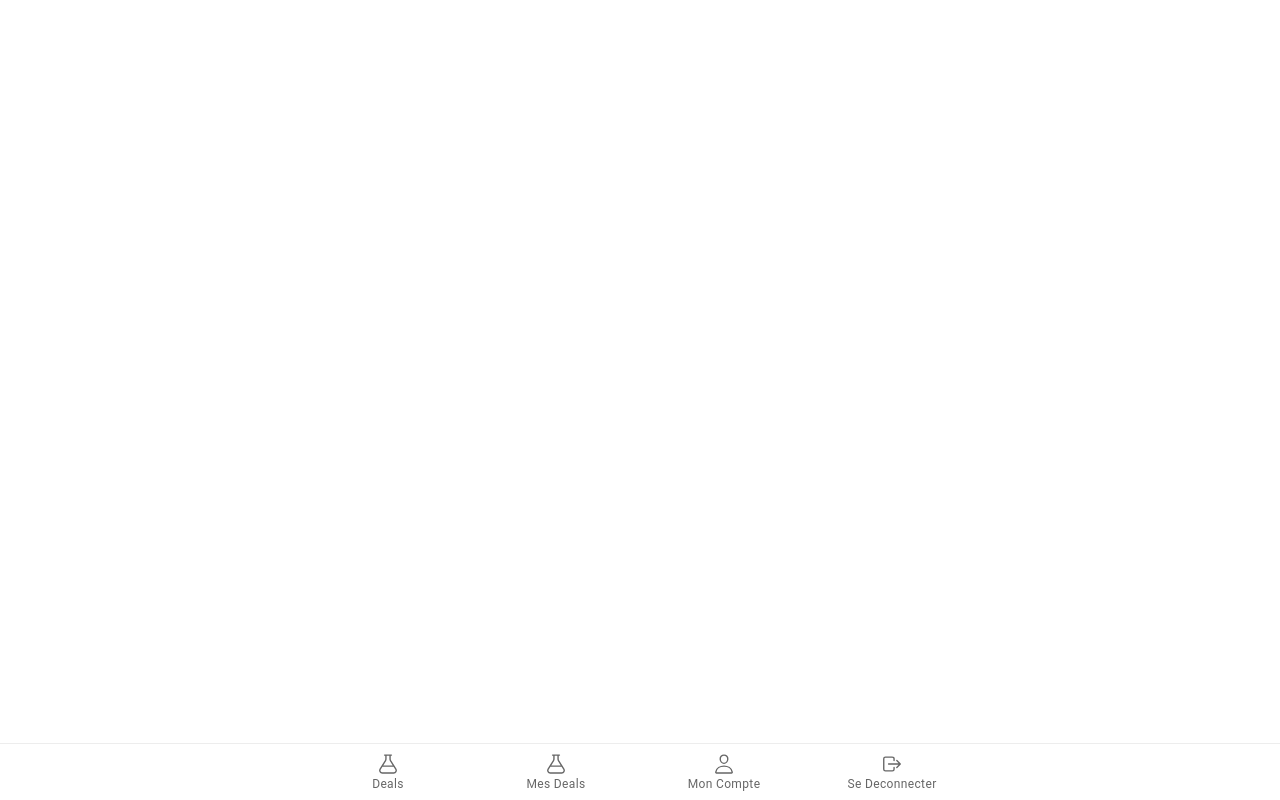
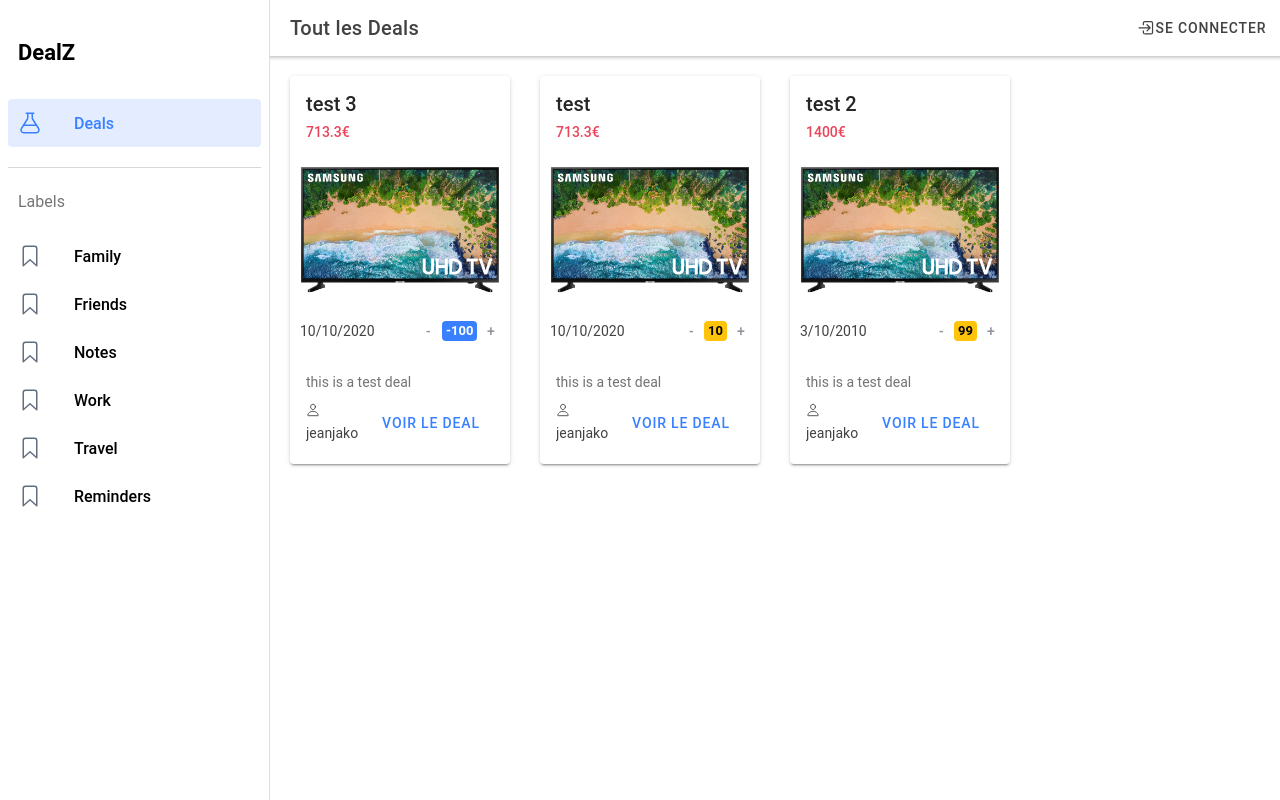
Before and after one commit to takethispie/dealz-client, a React (Create React App) app: page /deals in a window 1280 px wide. Built offline with nearby package versions, Linux system fonts and the light colour scheme.

Commit message:
change from tabs to menu add logout auth action

```diff
--- a/src/App.tsx
+++ b/src/App.tsx
@@ -1,5 +1,5 @@
-import React from 'react';
-import { Redirect, Route } from 'react-router-dom';
+import React, { useState } from "react";
+import { Redirect, Route } from "react-router-dom";
 import {
   IonApp,
   IonIcon,
@@ -7,37 +7,38 @@ import {
   IonRouterOutlet,
   IonTabBar,
   IonTabButton,
-  IonTabs
-} from '@ionic/react';
-import { IonReactRouter } from '@ionic/react-router';
-import { flaskOutline, personOutline, logOutOutline } from 'ionicons/icons';
+  IonTabs,
+  IonSplitPane
+} from "@ionic/react";
+import { IonReactRouter } from "@ionic/react-router";
+import { flaskOutline, personOutline, logOutOutline, logOut } from "ionicons/icons";
 
 /* Core CSS required for Ionic components to work properly */
-import '@ionic/react/css/core.css';
+import "@ionic/react/css/core.css";
 
 /* Basic CSS for apps built with Ionic */
-import '@ionic/react/css/normalize.css';
-import '@ionic/react/css/structure.css';
-import '@ionic/react/css/typography.css';
+import "@ionic/react/css/normalize.css";
+import "@ionic/react/css/structure.css";
+import "@ionic/react/css/typography.css";
 
 /* Optional CSS utils that can be commented out */
-import '@ionic/react/css/padding.css';
-import '@ionic/react/css/float-elements.css';
-import '@ionic/react/css/text-alignment.css';
-import '@ionic/react/css/text-transformation.css';
-import '@ionic/react/css/flex-utils.css';
-import '@ionic/react/css/display.css';
+import "@ionic/react/css/padding.css";
+import "@ionic/react/css/float-elements.css";
+import "@ionic/react/css/text-alignment.css";
+import "@ionic/react/css/text-transformation.css";
+import "@ionic/react/css/flex-utils.css";
+import "@ionic/react/css/display.css";
 
 /* Theme variables */
-import './theme/variables.css';
-import Deals from './pages/Deals';
-import MyDeals from './pages/MyDeals';
-import Account from './pages/Account';
-import Login from 'pages/Login';
-import { RootState } from 'stores/root.reducer';
-import { connect } from 'react-redux';
-import { ConnectedProps } from 'react-redux';
-import { ThunkLogin } from 'stores/authReducer/auth.thunk';
+import "./theme/variables.css";
+import Deals from "./pages/Deals";
+import MyDeals from "./pages/MyDeals";
+import Account from "./pages/Account";
+import { RootState } from "stores/root.reducer";
+import { connect } from "react-redux";
+import { ConnectedProps } from "react-redux";
+import Menu from "components/Menu";
+import { ThunkLogout } from "stores/authReducer/auth.thunk";
 
 const mapState = (state: RootState) => ({
   currentUser: state.authReducer.ConnectedUser,
@@ -45,7 +46,7 @@ const mapState = (state: RootState) => ({
 });
 
 const mapDispatch = {
-  login: ThunkLogin
+  logout: ThunkLogout
 };
 
 const connector = connect(mapState, mapDispatch);
@@ -54,44 +55,54 @@ type PropsFromRedux = ConnectedProps<typeof connector>;
 
 type Props = PropsFromRedux;
 
-const App: React.FC<Props>= ({ currentUser, showAuthModal, login }) => (
+const App: React.FC<Props> = ({ currentUser, logout }) => {
+  const [selectedPage, setSelectedPage] = useState("");
+
+  return (
     <IonApp>
       <IonReactRouter>
-      <IonTabs>
-        <IonRouterOutlet>
-          {/* {
-            currentUser === undefined ? (
-              <Route path="*" component={Login}></Route>
-            ) : (<></>)
-          } */}
-          <Route path="/tab1" component={Deals} exact={true} />
-          <Route path="/tab2" component={MyDeals} exact={true} />
-          <Route path="/tab3" component={Account} />
-          <Route path="/" render={() => {
-            return <Redirect to="/tab1" />
-          }} exact={true} />
+        <IonSplitPane contentId="main">
+          <Menu selectedPage={selectedPage} />
+          <IonRouterOutlet id="main">
+            <Route
+              path="/deals"
+              render={props => {
+                setSelectedPage("deals");
+                return <Deals/>;
+              }}
+              exact={true}
+            />
+            <Route
+              path="/disconnect"
+              render={props => {
+                setSelectedPage("deals");
+                logout();
+                return <Deals/>;
+              }}
+              exact={true}
+            />
+            {currentUser != undefined? (
+              <Route
+                path="/mydeals"
+                render={props => {
+                  setSelectedPage('mydeals');
+                  return <MyDeals/>;
+                }}
+                exact={true}
+              />
+            ) : (
+              <></>
+            )}
+            <Route
+              path="/"
+              render={() => <Redirect to="/deals" />}
+              exact={true}
+            />
           </IonRouterOutlet>
-        <IonTabBar slot="bottom">
-          <IonTabButton tab="tab1" href="/tab1">
-            <IonIcon icon={flaskOutline} />
-            <IonLabel>Deals</IonLabel>
-          </IonTabButton>
-          <IonTabButton tab="tab2" href="/tab2">
-            <IonIcon icon={flaskOutline} />
-            <IonLabel>Mes Deals</IonLabel>
-          </IonTabButton>
-          <IonTabButton tab="tab3" href="/tab3">
-            <IonIcon icon={personOutline} />
-            <IonLabel>Mon Compte</IonLabel>
-          </IonTabButton>
-          <IonTabButton tab="tab4" onClick={() => {console.log("disconnect")}}>
-            <IonIcon icon={logOutOutline} />
-            <IonLabel>Se Deconnecter</IonLabel>
-          </IonTabButton>
-        </IonTabBar>
-      </IonTabs>
+        </IonSplitPane>
       </IonReactRouter>
     </IonApp>
   );
+};
 
 export default connector(App);
--- /dev/null
+++ b/src/components/Menu.css
@@ -0,0 +1,109 @@
+ion-menu ion-content {
+  --background: var(--ion-item-background, var(--ion-background-color, #fff));
+}
+
+ion-menu.md ion-content {
+  --padding-start: 8px;
+  --padding-end: 8px;
+  --padding-top: 20px;
+  --padding-bottom: 20px;
+}
+
+ion-menu.md ion-list {
+  padding: 20px 0;
+}
+
+ion-menu.md ion-note {
+  margin-bottom: 30px;
+}
+
+ion-menu.md ion-list-header, ion-menu.md ion-note {
+  padding-left: 10px;
+}
+
+ion-menu.md ion-list#inbox-list {
+  border-bottom: 1px solid var(--ion-color-light-shade);
+}
+
+ion-menu.md ion-list#inbox-list ion-list-header {
+  font-size: 22px;
+  font-weight: 600;
+  min-height: 20px;
+}
+
+ion-menu.md ion-list#labels-list ion-list-header {
+  font-size: 16px;
+  margin-bottom: 18px;
+  color: #757575;
+  min-height: 26px;
+}
+
+ion-menu.md ion-item {
+  --padding-start: 10px;
+  --padding-end: 10px;
+  border-radius: 4px;
+}
+
+ion-menu.md ion-item.selected {
+  --background: rgba(var(--ion-color-primary-rgb), 0.14);
+}
+
+ion-menu.md ion-item.selected ion-icon {
+  color: var(--ion-color-primary);
+}
+
+ion-menu.md ion-item ion-icon {
+  color: #616e7e;
+}
+
+ion-menu.md ion-item ion-label {
+  font-weight: 500;
+}
+
+ion-menu.ios ion-content {
+  --padding-start: 16px;
+  --padding-end: 16px;
+  --padding-top: 20px;
+  --padding-bottom: 20px;
+}
+
+ion-menu.ios ion-list {
+  padding: 20px 0 0 0;
+}
+
+ion-menu.ios ion-note {
+  line-height: 24px;
+  margin-bottom: 20px;
+}
+
+ion-menu.ios ion-item {
+  --padding-start: 0;
+  --min-height: 50px;
+}
+
+ion-menu.ios ion-item ion-icon {
+  font-size: 24px;
+  color: #73849a;
+}
+
+ion-menu.ios ion-item .selected ion-icon {
+  color: var(--ion-color-primary);
+}
+
+ion-menu.ios ion-list#labels-list ion-list-header {
+  margin-bottom: 8px;
+}
+
+ion-menu.ios ion-list-header, ion-menu.ios ion-note {
+  padding-left: 2px;
+}
+
+ion-note {
+  display: inline-block;
+  font-size: 16px;
+  color: var(--ion-color-medium-shade);
+}
+
+ion-item.selected {
+  --color: var(--ion-color-primary);
+}
--- /dev/null
+++ b/src/components/Menu.tsx
@@ -0,0 +1,144 @@
+import {
+  IonContent,
+  IonIcon,
+  IonItem,
+  IonLabel,
+  IonList,
+  IonListHeader,
+  IonMenu,
+  IonMenuToggle,
+  IonNote
+} from "@ionic/react";
+import React from "react";
+import { RouteComponentProps, withRouter } from "react-router-dom";
+import {
+  bookmarkOutline,
+  logOutOutline,
+  personOutline,
+  flaskOutline
+} from "ionicons/icons";
+import "./Menu.css";
+import { RootState } from "stores/root.reducer";
+import { connect } from "react-redux";
+import { ConnectedProps } from "react-redux";
+
+interface MenuProps extends RouteComponentProps {
+  selectedPage: string;
+}
+
+const labels = ["Family", "Friends", "Notes", "Work", "Travel", "Reminders"];
+
+const mapState = (state: RootState) => ({
+  currentUser: state.authReducer.ConnectedUser,
+  showAuthModal: state.authReducer.IsOpen
+});
+
+const mapDispatch = {};
+
+const connector = connect(mapState, mapDispatch);
+
+type PropsFromRedux = ConnectedProps<typeof connector>;
+
+type Props = PropsFromRedux & MenuProps;
+
+const Menu: React.FunctionComponent<Props> = ({
+  selectedPage,
+  currentUser,
+  showAuthModal
+}) => {
+  return (
+    <IonMenu contentId="main" type="overlay">
+      <IonContent>
+        <IonList id="inbox-list">
+          <IonListHeader>DealZ</IonListHeader>
+          <IonNote></IonNote>
+          {currentUser != undefined ? (
+            <>
+              <IonMenuToggle key={"deals"} autoHide={false}>
+                <IonItem
+                  className={selectedPage === "deals" ? "selected" : ""}
+                  routerLink={"/deals"}
+                  routerDirection="none"
+                  lines="none"
+                  detail={false}
+                >
+                  <IonIcon slot="start" icon={flaskOutline} />
+                  <IonLabel>{"Deals"}</IonLabel>
+                </IonItem>
+              </IonMenuToggle>
+              <IonMenuToggle key={"mydeals"} autoHide={false}>
+                <IonItem
+                  className={selectedPage === "mydeals" ? "selected" : ""}
+                  routerLink={"/mydeals"}
+                  routerDirection="none"
+                  lines="none"
+                  detail={false}
+                >
+                  <IonIcon slot="start" icon={flaskOutline} />
+                  <IonLabel>{"Mes deals"}</IonLabel>
+                </IonItem>
+              </IonMenuToggle>
+              <IonMenuToggle key={"account"} autoHide={false}>
+                <IonItem
+                  className={selectedPage === "account" ? "selected" : ""}
+                  routerLink={"/account"}
+                  routerDirection="none"
+                  lines="none"
+                  detail={false}
+                >
+                  <IonIcon slot="start" icon={personOutline} />
+                  <IonLabel>{"Mon Compte"}</IonLabel>
+                </IonItem>
+              </IonMenuToggle>
+            </>
+          ) : (
+            <>
+              <IonMenuToggle key={"deals"} autoHide={false}>
+                <IonItem
+                  className={selectedPage === "deals" ? "selected" : ""}
+                  routerLink={"/deals"}
+                  routerDirection="none"
+                  lines="none"
+                  detail={false}
+                >
+                  <IonIcon slot="start" icon={flaskOutline} />
+                  <IonLabel>{"Deals"}</IonLabel>
+                </IonItem>
+              </IonMenuToggle>
+            </>
+          )}
+        </IonList>
+
+        <IonList id="labels-list">
+          <IonListHeader>Labels</IonListHeader>
+          {labels.map((label, index) => (
+            <IonItem lines="none" key={index}>
+              <IonIcon slot="start" icon={bookmarkOutline} />
+              <IonLabel>{label}</IonLabel>
+            </IonItem>
+          ))}
+        </IonList>
+
+        <IonList>
+          {
+            currentUser != undefined ? (
+              <IonMenuToggle key={"disconnect"} autoHide={false}>
+                <IonItem
+                  routerLink={"/disconnect"}
+                  routerDirection="none"
+                  lines="none"
+                  detail={false}
+                >
+                  <IonIcon slot="start" icon={logOutOutline} />
+                  <IonLabel>{"Se Deconnecter"}</IonLabel>
+                </IonItem>
+              </IonMenuToggle>
+            ) : (<></>)
+          }
+        </IonList>
+      </IonContent>
+    </IonMenu>
+  );
+};
+
+export default withRouter(connector(Menu));
--- a/src/stores/authReducer/auth.thunk.ts
+++ b/src/stores/authReducer/auth.thunk.ts
@@ -2,7 +2,7 @@ import { AuthState } from "./auth.state";
 import { Credentials } from "models/Credentials";
 import { ThunkAction } from "redux-thunk";
 import { Action } from "redux";
-import { LoginAction, LoginSuccessAction, LoginErrorAction, OpenAuth, CloseAuth } from "./auth.actions";
+import { LoginAction, LoginSuccessAction, LoginErrorAction, OpenAuth, CloseAuth, LogoutAction } from "./auth.actions";
 import { Login } from "services/Auth.service";
 
 export const ThunkLogin = (credentials: Credentials):
@@ -24,3 +24,7 @@ export const ThunkOpenAuth = (): ThunkAction<void, AuthState, unknown, Action<st
 export const ThunkCloseAuth = (): ThunkAction<void, AuthState, unknown, Action<string>> => async dispatch => {
     dispatch(CloseAuth());
 }
+
+export const ThunkLogout = (): ThunkAction<void, AuthState, unknown, Action<string>> => async dispatch => {
+    dispatch(LogoutAction());
+};
--- a/src/theme/variables.css
+++ b/src/theme/variables.css
@@ -224,3 +224,7 @@ http://ionicframework.com/docs/theming/ */
   }
 
 }
+
+ion-split-pane {
+  --side-max-width: 16rem;
+}
```
Lines whose indentation alone changed are shown as unchanged.
